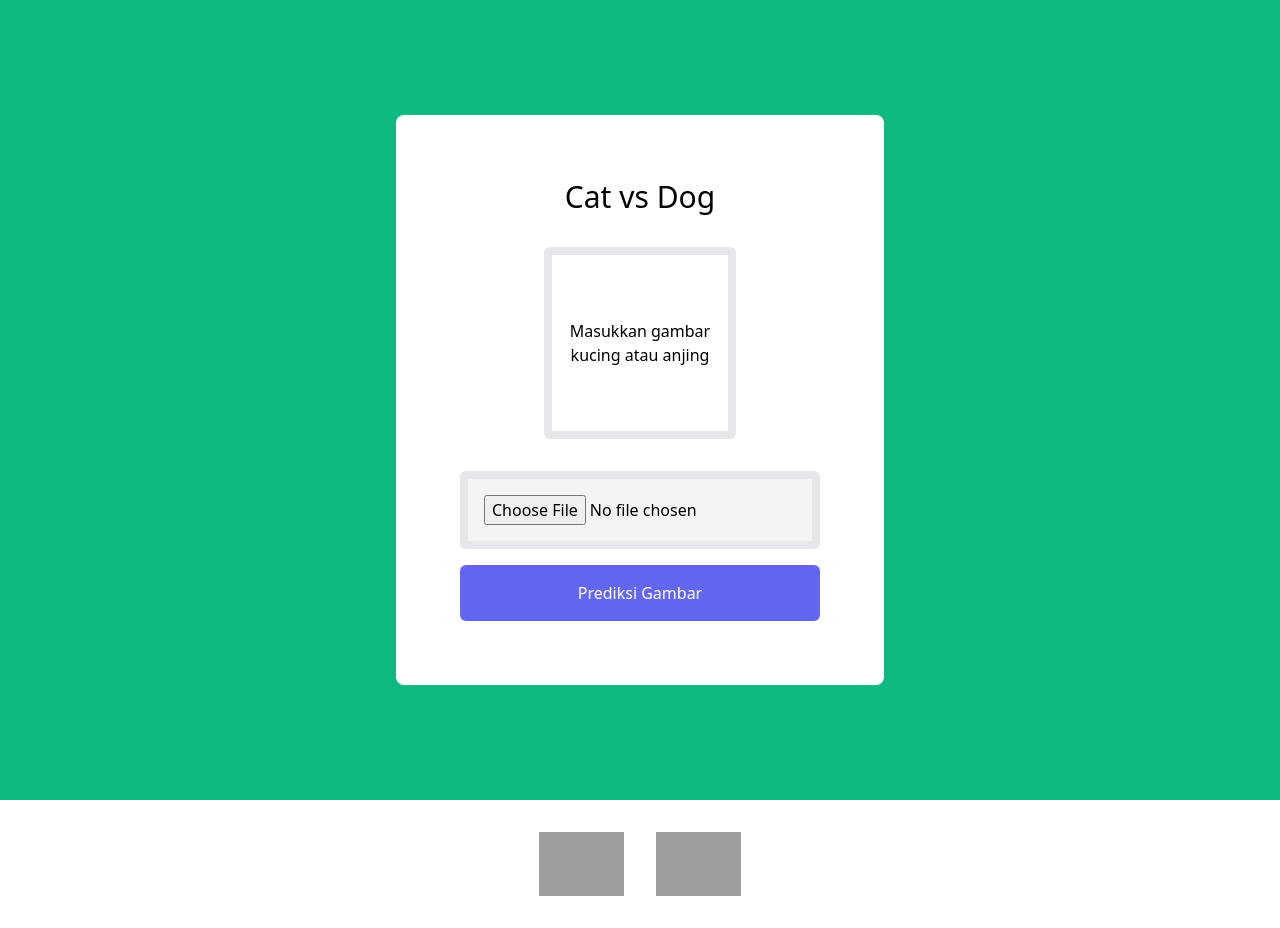
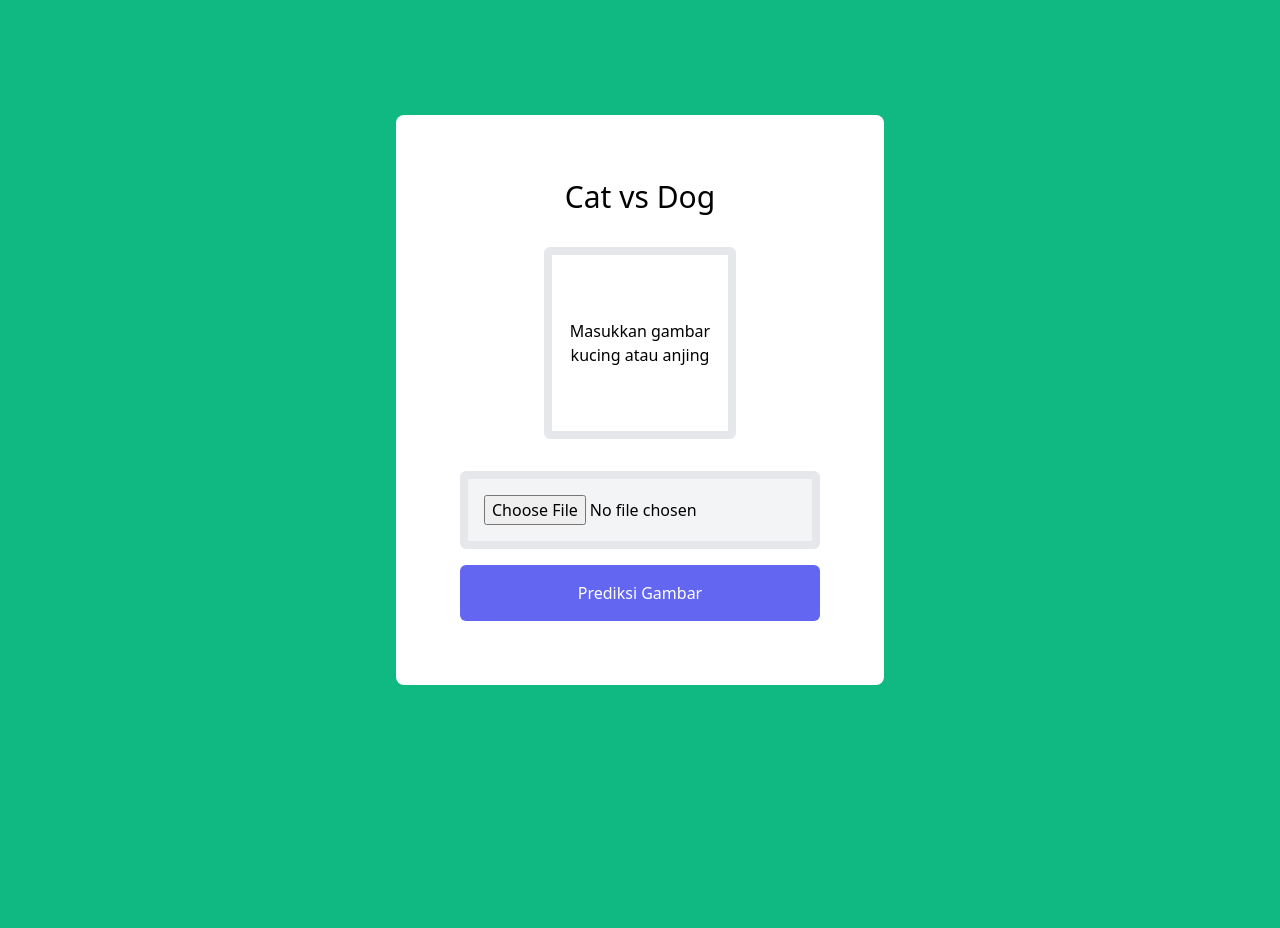
Before and after one commit to ahmadyogi543/cat-vs-dog, a Flask app: page / in a window 1280 px wide. After the commit the page ends 685 px from the top, so only its background shows below. Run offline with Flask 2, Linux system fonts and the light colour scheme; grey boxes are pictures that could not be loaded.

Commit message:
Update index.html
Delete unnecessary footer

```diff
--- a/templates/index.html
+++ b/templates/index.html
@@ -84,17 +84,5 @@
                 </form>
             </main>
         </section>
-        <footer class="flex gap-x-8 justify-center items-center h-32 bg-white">
-            <img
-                class="h-16"
-                src="https://digitalent.kominfo.go.id/assets/@images/logo.png"
-                alt="logo-dts"
-            />
-            <img
-                class="h-16"
-                src="https://upload.wikimedia.org/wikipedia/commons/thumb/a/a2/Logo_of_Ministry_of_Communication_and_Information_Technology_of_the_Republic_of_Indonesia.svg/1200px-Logo_of_Ministry_of_Communication_and_Information_Technology_of_the_Republic_of_Indonesia.svg.png"
-                alt=""
-            />
-        </footer>
     </body>
 </html>
```
